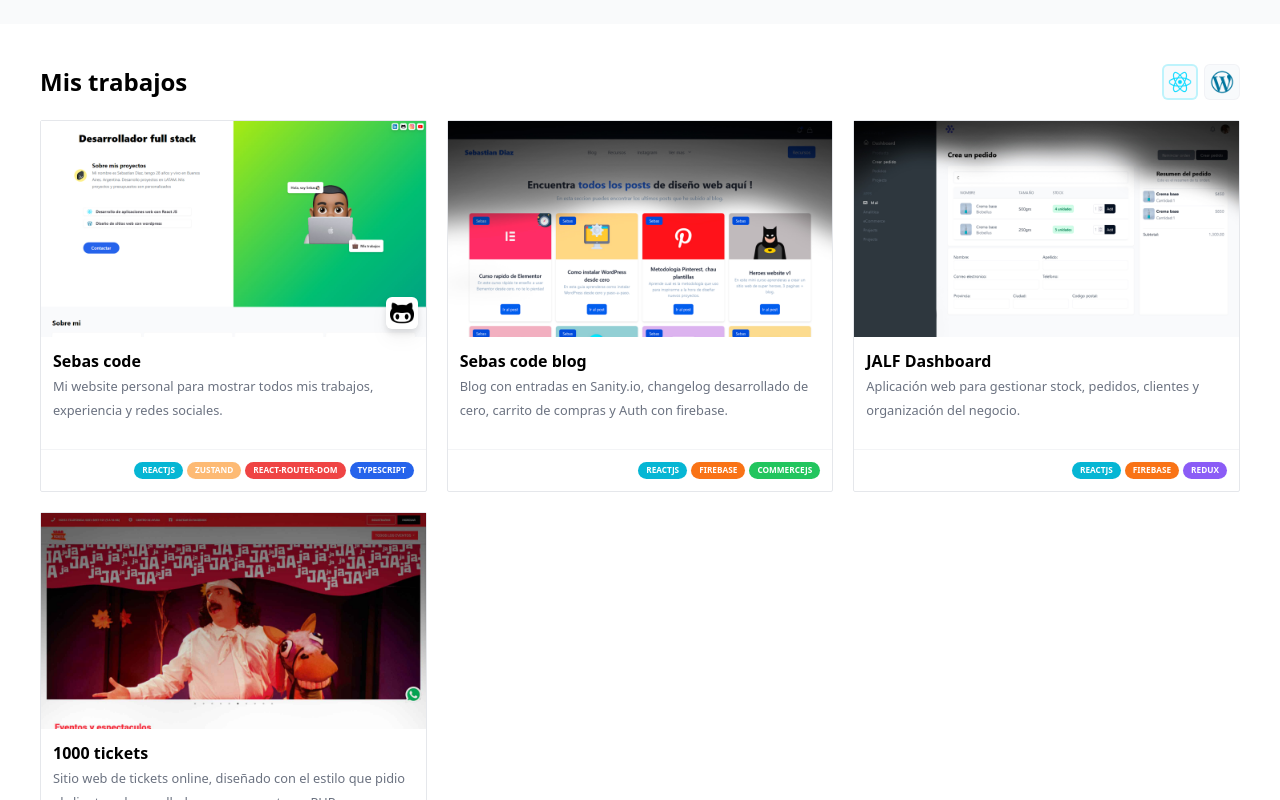
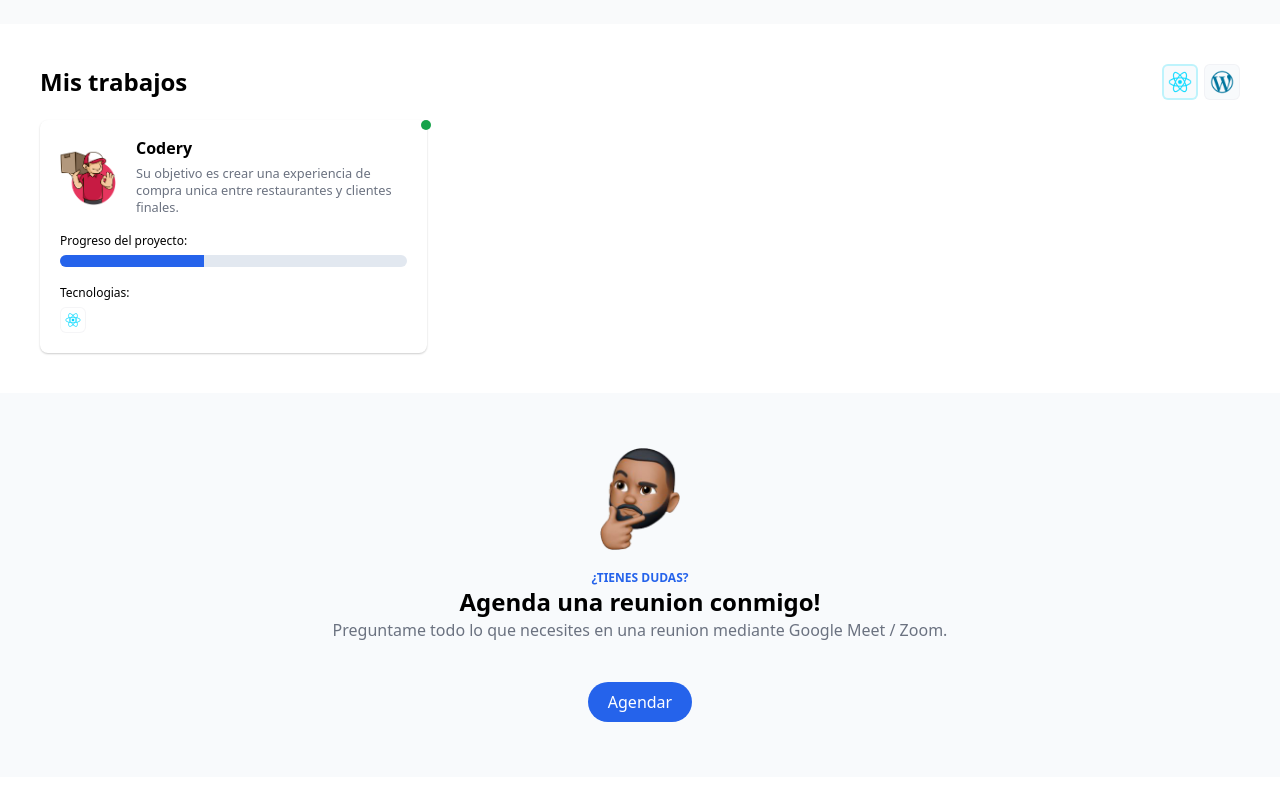
Before and after one commit to sebasc0de/sebascode-ts, a React (Vite) app: page / in a window 1280 px wide. Shown: the part 1340-2140 px from the top of the page. After the commit the page ends 2117 px from the top, so only its background shows below. Built offline with nearby package versions, Linux system fonts and the light colour scheme.

Commit message:
New components created

```diff
--- a/src/components/Portfolio/Portfolio.tsx
+++ b/src/components/Portfolio/Portfolio.tsx
@@ -3,6 +3,7 @@ import { PortfolioCard } from "./PortfolioCard";
 import { useTranslation } from "react-i18next";
 import { WorksFilter } from "../UI/WorksFilter";
 import { useFilter } from "../../hooks/useFilter";
+import { Card } from "../UI/Card";
 
 export const Portfolio = () => {
   const { results, setType, type } = useFilter(works);
@@ -21,9 +22,7 @@ export const Portfolio = () => {
         </div>
         {/* Services grid */}
         <div className="grid gap-5 grid-cols-1 md:grid-cols-2 lg:grid-cols-3 mt-5">
-          {results.map((work) => (
-            <PortfolioCard key={work.id} {...work} />
-          ))}
+          <Card />
         </div>
         {/* End services grid */}
       </div>
--- /dev/null
+++ b/src/components/UI/Card.tsx
@@ -0,0 +1,34 @@
+import { Ping } from "./Ping";
+import { ProgressBar } from "./ProgressBar";
+import { Technologies } from "./Technologies";
+
+export const Card = () => {
+  return (
+    <div>
+      <div className="shadow-sm shadow-black/20 p-5 rounded-lg flex flex-col gap-3 relative">
+        {/* Ping */}
+        <Ping />
+
+        {/* Header */}
+        <div className="flex items-center gap-5">
+          <img
+            src="./logos/codery.png"
+            className="w-14 object-contain"
+            alt=""
+          />
+          <div className="leading-4">
+            <h5 className="font-bold mb-2">Codery</h5>
+            <small className="text-gray-500">
+              Su objetivo es crear una experiencia de compra unica entre
+              restaurantes y clientes finales.
+            </small>
+          </div>
+        </div>
+
+        {/* Body */}
+        <ProgressBar />
+        <Technologies />
+      </div>
+    </div>
+  );
+};
--- /dev/null
+++ b/src/components/UI/Icon.tsx
@@ -0,0 +1,7 @@
+export const Icon = ({ url }: { url: string }) => {
+  return (
+    <div className="p-1 bg-white rounded-md border border-gray-200/40">
+      <img src={url} className="w-4 h-4" />
+    </div>
+  );
+};
--- /dev/null
+++ b/src/components/UI/Ping.tsx
@@ -0,0 +1,8 @@
+export const Ping = () => {
+  return (
+    <>
+      <div className="w-2.5 h-2.5 block bg-green-600 absolute rounded-full top-0 -right-1"></div>
+      <div className="w-2.5 h-2.5 animate-ping block bg-green-600 absolute rounded-full top-0 -right-1"></div>
+    </>
+  );
+};
--- /dev/null
+++ b/src/components/UI/ProgressBar.tsx
@@ -0,0 +1,10 @@
+export const ProgressBar = () => {
+  return (
+    <div>
+      <small className="font-medium text-xs">Progreso del proyecto:</small>
+      <div className="w-full mt-1 h-3 bg-slate-200 rounded-full relative overflow-hidden">
+        <div className="absolute w-36 h-3 bg-blue-600 z-20 block"></div>
+      </div>
+    </div>
+  );
+};
--- /dev/null
+++ b/src/components/UI/Technologies.tsx
@@ -0,0 +1,12 @@
+import { Icon } from "./Icon";
+
+export const Technologies = () => {
+  return (
+    <div>
+      <small className="font-medium text-xs">Tecnologias:</small>
+      <div className="flex gap-1 mt-1">
+        <Icon url="./logos/react.png" />
+      </div>
+    </div>
+  );
+};
```
Also changed, not shown: src/components/UI/Tooltip.tsx (added, +11 -0 lines), public/logos/codery.png (added).
